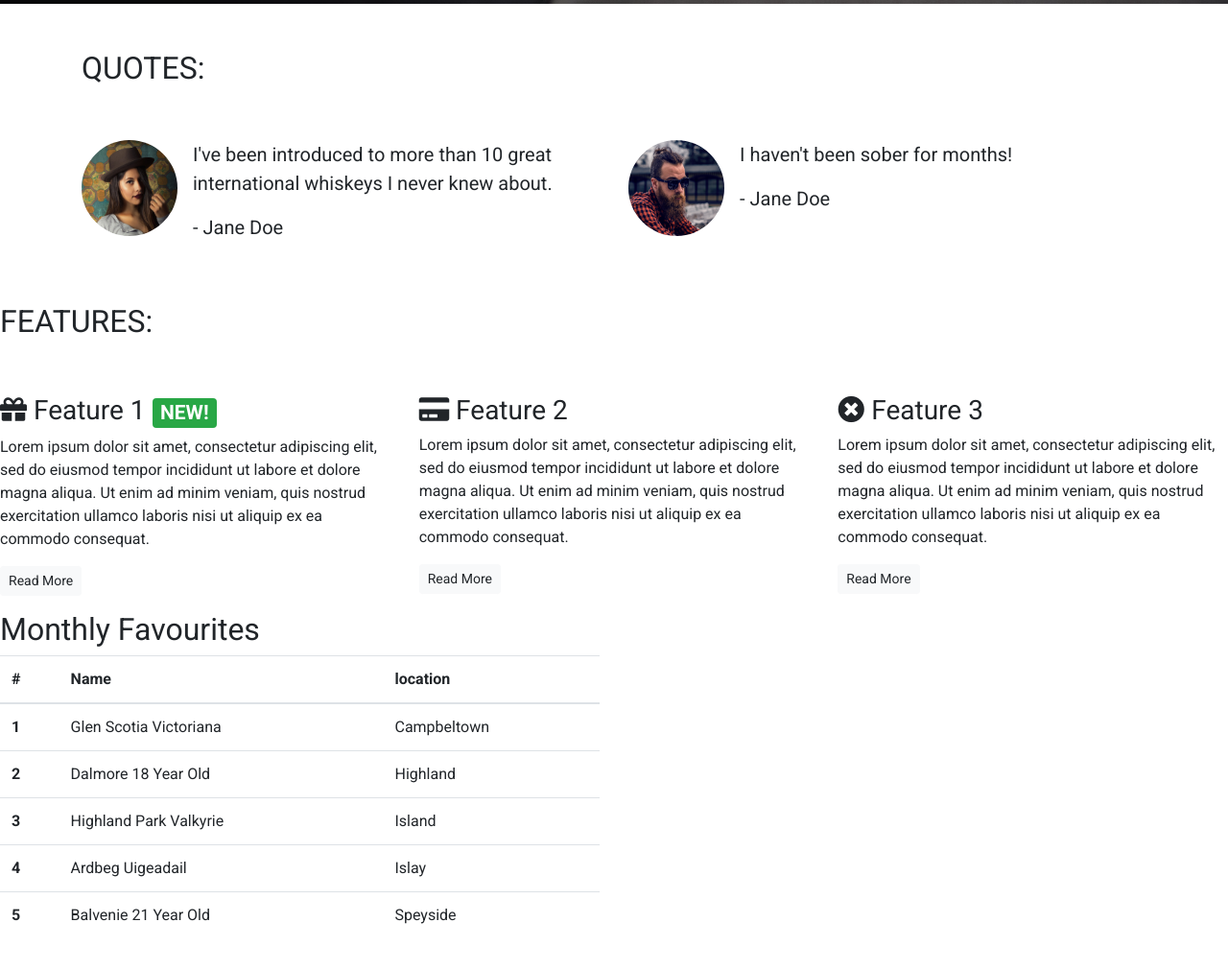
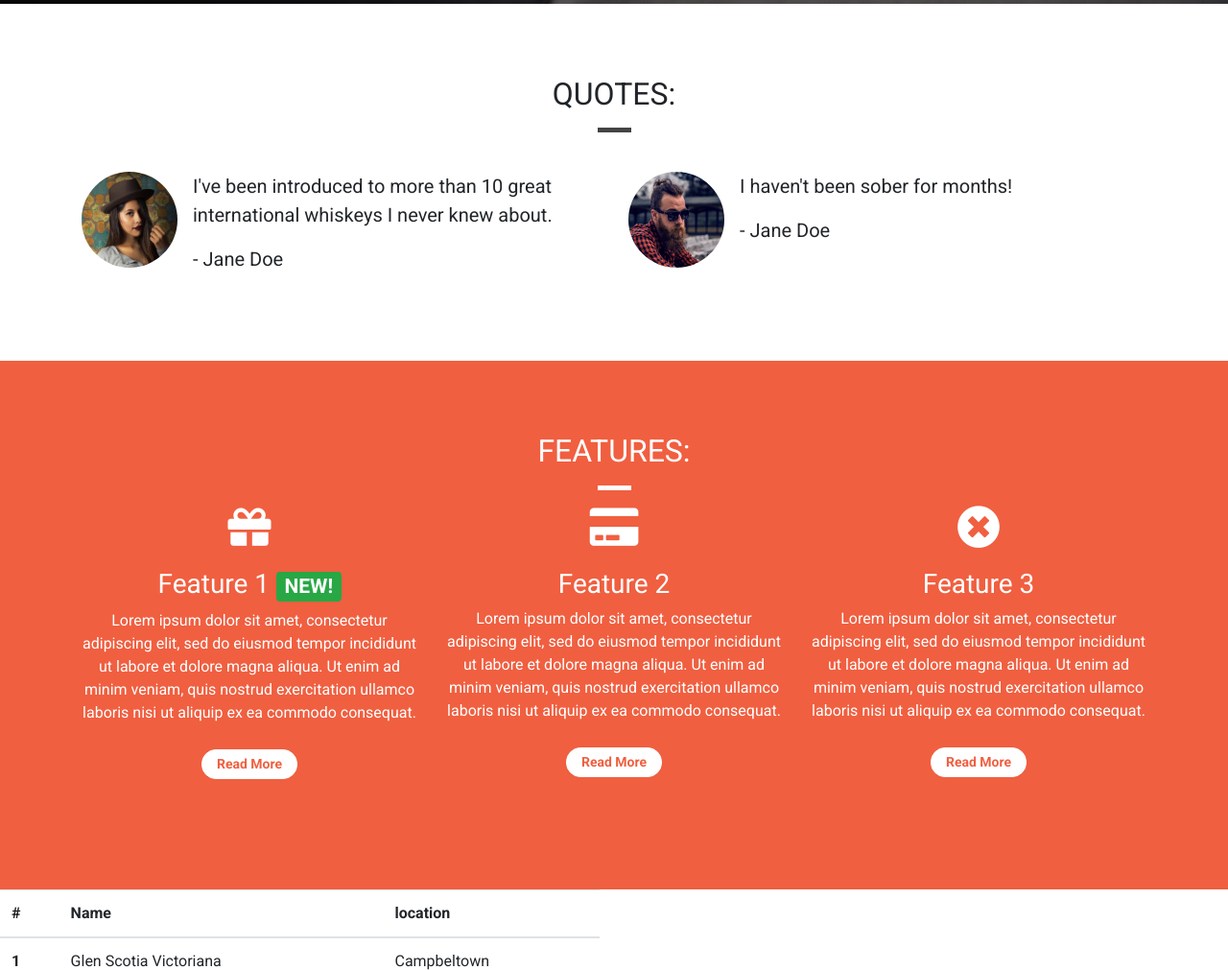
Before and after one commit to Andy-Osborne/Whiskey_Drop, a plain HTML site: page index.html in a window 1280 px wide. Shown: the part 796-1807 px from the top of the page at 96% size. Drawn offline with nearby package versions, Linux system fonts and the light colour scheme.

Commit message:
Final edits made to the CSS and HTML as per the course material

```diff
--- a/css/style.css
+++ b/css/style.css
@@ -2,21 +2,16 @@ body {
     font-family: 'Roboto', sans-serif;
 }
 
-.alert-container .col-12 {
-    padding-left: 0;
-    padding-right: 0;
+/* Containers */
+
+.container-wrapper {}
+
+.container-wrapper--red {
+    background-color: #f05f40;
+    color: white;
 }
 
-.site-wide-alert {
-    color: #544600;
-    background-color: #eec802;
-    border-color: #eec802;
-    padding: 5px 15px;
-    margin-bottom: 0;
-    border: 1px solid transparent;
-    border-radius: 0;
-}
-
+.alert-container {}
 
 .callout-container {
     height: 100vh;
@@ -41,6 +36,11 @@ body {
     height: 100%;
     width: 100%;
     background-color: rgba(0, 0, 0, 0.5);
+}
+
+.content-container {
+    padding-top: 75px;
+    padding-bottom: 75px;
 }
 
 /* Navbar */
@@ -111,6 +111,10 @@ body {
     background-color: #f05f40;
 }
 
+.block-divider--white {
+    background-color: white;
+}
+
 .block-divider--short {
     width: 35px;
 }
@@ -137,3 +141,61 @@ body {
     border-color: #df4929;
     color: white;
 }
+
+/* Alert */
+
+.alert-container .col-12 {
+    padding-left: 0;
+    padding-right: 0;
+}
+
+.site-wide-alert {
+    color: #544600;
+    background-color: #eec802;
+    border-color: #eec802;
+    padding: 5px 15px;
+    margin-bottom: 0;
+    border: 1px solid transparent;
+    border-radius: 0;
+}
+
+/* Page Headers */
+
+.page-header {
+    margin-bottom: 0;
+    border-bottom: 0;
+    text-align: center;
+}
+
+.page-header h2 {
+    margin-top: 0;
+}
+
+/* Quotes */
+
+.quotes .page-header {
+    margin-bottom: 25px;
+}
+
+/* Features */
+
+.feature {
+    text-align: center;
+    margin-bottom: 40px;
+}
+
+.feature i {
+    margin-bottom: 20px;
+    font-size: 45px;
+    line-height: 45px;
+}
+
+.feature .btn {
+    background-color: white;
+    border-color: white;
+    border-radius: 15px;
+    min-width: 100px;
+    font-weight: bold;
+    margin-top: 10px;
+    color: #f05f40;
+}
--- a/index.html
+++ b/index.html
@@ -1,16 +1,14 @@
 <!DOCTYPE html>
-<html lang="en">
+<html lang="en-us">
+
 <head>
-    <meta charset="UTF-8">
+    <meta charset="utf-8">
+    <title>Whiskey Drop | Taste a new whiskey every month</title>
     <meta name="viewport" content="width=device-width, initial-scale=1.0">
-    <meta http-equiv="X-UA-Compatible" content="ie=edge">
-    <title>Whiskey Drop | Taste a new whiskey every month</title>
-
-    <link rel="stylesheet" href="https://stackpath.bootstrapcdn.com/bootstrap/4.4.1/css/bootstrap.min.css" integrity="sha384-Vkoo8x4CGsO3+Hhxv8T/Q5PaXtkKtu6ug5TOeNV6gBiFeWPGFN9MuhOf23Q9Ifjh" crossorigin="anonymous">
-<script src="https://stackpath.bootstrapcdn.com/bootstrap/4.4.1/js/bootstrap.min.js" integrity="sha384-wfSDF2E50Y2D1uUdj0O3uMBJnjuUD4Ih7YwaYd1iqfktj0Uod8GCExl3Og8ifwB6" crossorigin="anonymous"></script>
-<link rel="stylesheet" href="https://cdnjs.cloudflare.com/ajax/libs/font-awesome/5.11.2/css/all.min.css" />
-<link href="https://fonts.googleapis.com/css?family=Roboto:400,700&display=swap" rel="stylesheet">
-<link rel="stylesheet" href="css/style.css" type="text/css">
+    <link rel="stylesheet" href="https://maxcdn.bootstrapcdn.com/bootstrap/4.1.3/css/bootstrap.min.css">
+    <link rel="stylesheet" href="https://use.fontawesome.com/releases/v5.6.1/css/all.css" integrity="sha384-gfdkjb5BdAXd+lj+gudLWI+BXq4IuLW5IT+brZEZsLFm++aCMlF1V92rMkPaX4PP" crossorigin="anonymous">
+    <link href="https://fonts.googleapis.com/css?family=Roboto:400,700" rel="stylesheet">
+    <link rel="stylesheet" href="css/style.css" type="text/css" />
 </head>
 
 <body>
@@ -76,11 +74,13 @@
     </div>
 
     <!-- Quotes -->
-    <div class="container quotes-container">
+    <div class="container-wrapper">
+        <div class="container quotes-container content-container">
             <section class="quotes">
                 <div class="row">
-                <div class="col-12 my-5">
+                    <div class="col-12 page-header">
                         <h2 class="text-uppercase">Quotes:</h2>
+                        <hr class="block-divider block-divider--short">
                     </div>
                 </div>
                 <div class="row">
@@ -114,33 +114,36 @@
             </section>
             <!-- /.quotes -->
         </div>
+    </div>
 
     <!-- Features -->
-    <div class="features-container">
+    <div class="container-wrapper container-wrapper--red">
+        <div class="container features-container content-container">
             <section class="features">
                 <div class="row">
-                <div class="col-12 my-5">
+                    <div class="col-12 page-header">
                         <h2 class="text-uppercase">Features:</h2>
+                        <hr class="block-divider block-divider--short block-divider--white">
                     </div>
                 </div>
                 <div class="row">
                     <div class="col-12 col-md-6 col-lg-4">
                         <div class="feature">
-                        <h3><i class="fas fa-gift d-none d-sm-inline"></i> Feature 1 <span class="badge badge-success">NEW!</span></h3>
+                            <h3><i class="fas fa-gift d-none d-sm-block"></i> Feature 1 <span class="badge badge-success">NEW!</span></h3>
                             <p>Lorem ipsum dolor sit amet, consectetur adipiscing elit, sed do eiusmod tempor incididunt ut labore et dolore magna aliqua. Ut enim ad minim veniam, quis nostrud exercitation ullamco laboris nisi ut aliquip ex ea commodo consequat.</p>
                             <p><a class="btn btn-sm btn-light" href="">Read More</a></p>
                         </div>
                     </div>
                     <div class="col-12 col-md-6 col-lg-4">
                         <div class="feature">
-                        <h3><i class="fas fa-credit-card d-none d-sm-inline"></i> Feature 2</h3>
+                            <h3><i class="fas fa-credit-card d-none d-sm-block"></i> Feature 2</h3>
                             <p>Lorem ipsum dolor sit amet, consectetur adipiscing elit, sed do eiusmod tempor incididunt ut labore et dolore magna aliqua. Ut enim ad minim veniam, quis nostrud exercitation ullamco laboris nisi ut aliquip ex ea commodo consequat.</p>
                             <p><a class="btn btn-sm btn-light" href="">Read More</a></p>
                         </div>
                     </div>
                     <div class="col-12 d-md-none d-lg-block col-lg-4">
                         <div class="feature">
-                        <h3><i class="fas fa-times-circle d-none d-sm-inline"></i> Feature 3</h3>
+                            <h3><i class="fas fa-times-circle d-none d-sm-block"></i> Feature 3</h3>
                             <p>Lorem ipsum dolor sit amet, consectetur adipiscing elit, sed do eiusmod tempor incididunt ut labore et dolore magna aliqua. Ut enim ad minim veniam, quis nostrud exercitation ullamco laboris nisi ut aliquip ex ea commodo consequat.</p>
                             <p><a class="btn btn-sm btn-light" href="">Read More</a></p>
                         </div>
@@ -149,13 +152,36 @@
             </section>
             <!-- /.features -->
         </div>
+    </div>
 
-
-        <div class="table-container">
-        <section class="table">
-        <div class="row">
-            <div class="col-12 col-md-6">
-                <h2 class="mfavourites">Monthly Favourites</h2>
+    <div class="modal" tabindex="-1" role="dialog" id="signUpModal">
+        <div class="modal-dialog" role="document">
+            <div class="modal-content">
+                <div class="modal-header">
+                    <h5 class="modal-title">Sign Up To Whiskey Drop!</h5>
+                    <button type="button" class="close" data-dismiss="modal" aria-label="Close">
+          <span aria-hidden="true">&times;</span>
+        </button>
+                </div>
+                <div class="modal-body">
+                    <form>
+                        <div class="form-group">
+                            <label for="exampleInputEmail1">Email address</label>
+                            <input type="email" class="form-control" id="exampleInputEmail1" aria-describedby="emailHelp" placeholder="Enter email">
+                            <small id="emailHelp" class="form-text text-muted">We'll never share your email with anyone else.</small>
+                        </div>
+                        <div class="form-group">
+                            <label for="password">Password</label>
+                            <input type="password" class="form-control" id="password" placeholder="Password">
+                        </div>
+                        <div class="form-group">
+                            <label for="repeatPassword">Repeat Password</label>
+                            <input type="password" class="form-control" id="repeatPassword" placeholder="Repeat Password">
+                        </div>
+                        <button type="submit" class="btn btn-success">Submit</button>
+                    </form>
+                </div>
+            </div>
         </div>
     </div>
 
@@ -207,41 +233,8 @@
         </section>
     </div>
 
-        <div class="modal" tabindex="-1" role="dialog" id="signUpModal">
-            <div class="modal-dialog" role="document">
-                <div class="modal-content">
-                    <div class="modal-header">
-                        <h5 class="modal-title">Sign Up to Whiskey Drop!</h5>
-                        <button type="button" class="close" data-dismiss="modal" aria-label="Close">
-                        <span aria-hidden="true">&times;</span>
-                        </button>
-                    </div>
-        <div class="modal-body">
-            <form>
-                <div class="form-group">
-                    <label for="exampleInputEmail1">Email address</label>
-                    <input type="email" class="form-control" id="exampleInputEmail1" aria-describedby="emailHelp">
-                    <small id="emailHelp" class="form-text text-muted">We'll never share your email with anyone else.</small>
-                </div>
-                <div class="form-group">
-                    <label for="password">Password</label>
-                    <input type="password" class="form-control" id="password" placeholder="Password">
-                </div>
-                <div class="form-group">
-                    <label for="repeatPassword">Password</label>
-                    <input type="password" class="form-control" id="repeatPassword" placeholder="Repeat Password">
-                </div>
-
-                <button type="submit" class="btn btn-success">Submit</button>
-            </form>
-        </div>
-
-                </div>
-            </div>
-        </div>
-
-    <script src="https://code.jquery.com/jquery-3.4.1.slim.min.js" integrity="sha384-J6qa4849blE2+poT4WnyKhv5vZF5SrPo0iEjwBvKU7imGFAV0wwj1yYfoRSJoZ+n" crossorigin="anonymous"></script>
-    <script src="https://cdn.jsdelivr.net/npm/popper.js@1.16.0/dist/umd/popper.min.js" integrity="sha384-Q6E9RHvbIyZFJoft+2mJbHaEWldlvI9IOYy5n3zV9zzTtmI3UksdQRVvoxMfooAo" crossorigin="anonymous"></script>
-    <script src="https://stackpath.bootstrapcdn.com/bootstrap/4.4.1/js/bootstrap.min.js" integrity="sha384-wfSDF2E50Y2D1uUdj0O3uMBJnjuUD4Ih7YwaYd1iqfktj0Uod8GCExl3Og8ifwB6" crossorigin="anonymous"></script>
+    <script src="https://code.jquery.com/jquery-3.3.1.slim.min.js" integrity="sha384-q8i/X+965DzO0rT7abK41JStQIAqVgRVzpbzo5smXKp4YfRvH+8abtTE1Pi6jizo" crossorigin="anonymous"></script>
+    <script src="https://cdnjs.cloudflare.com/ajax/libs/popper.js/1.14.3/umd/popper.min.js" integrity="sha384-ZMP7rVo3mIykV+2+9J3UJ46jBk0WLaUAdn689aCwoqbBJiSnjAK/l8WvCWPIPm49" crossorigin="anonymous"></script>
+    <script src="https://stackpath.bootstrapcdn.com/bootstrap/4.1.3/js/bootstrap.min.js" integrity="sha384-ChfqqxuZUCnJSK3+MXmPNIyE6ZbWh2IMqE241rYiqJxyMiZ6OW/JmZQ5stwEULTy" crossorigin="anonymous"></script>
 </body>
 </html>
```
Lines whose indentation alone changed are shown as unchanged.
